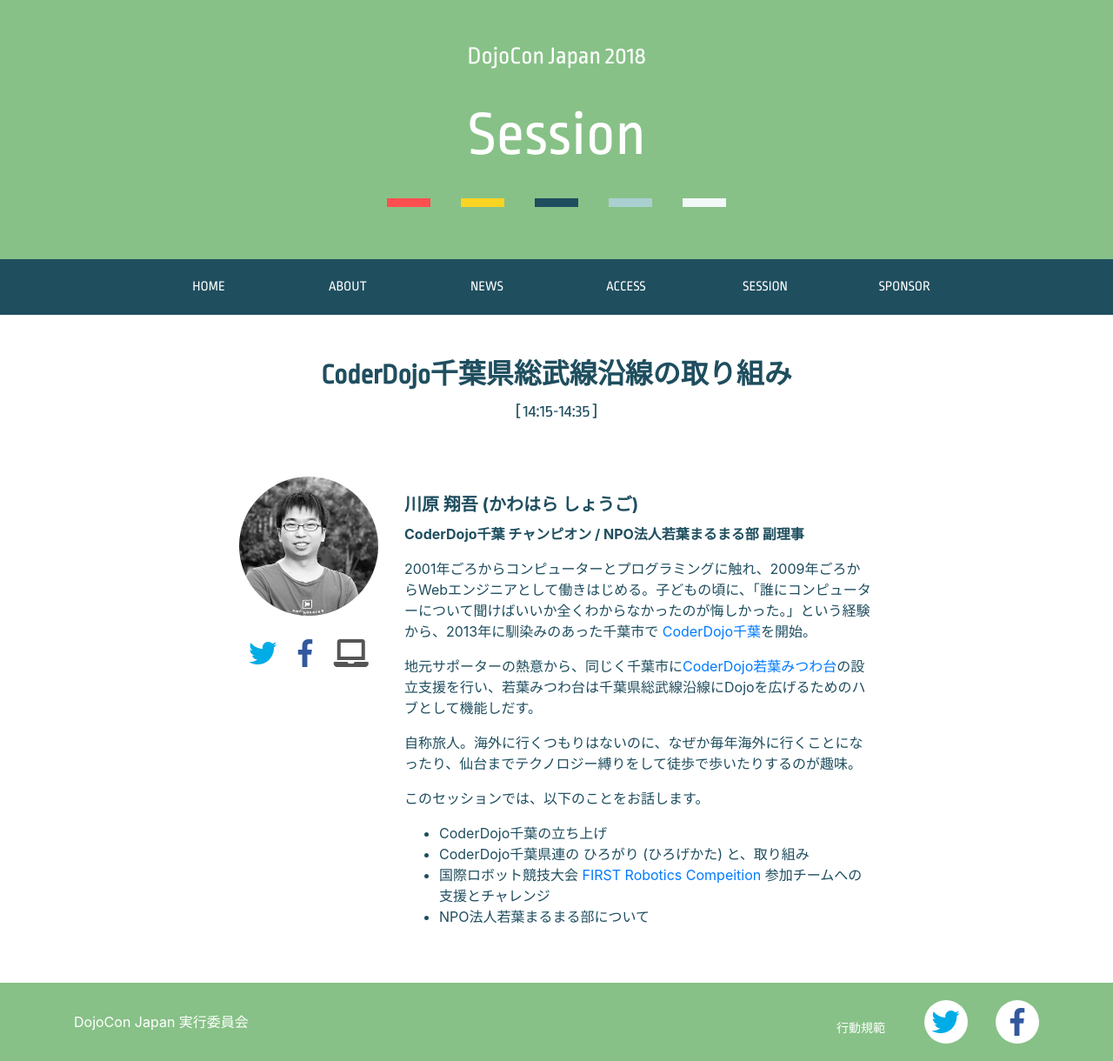
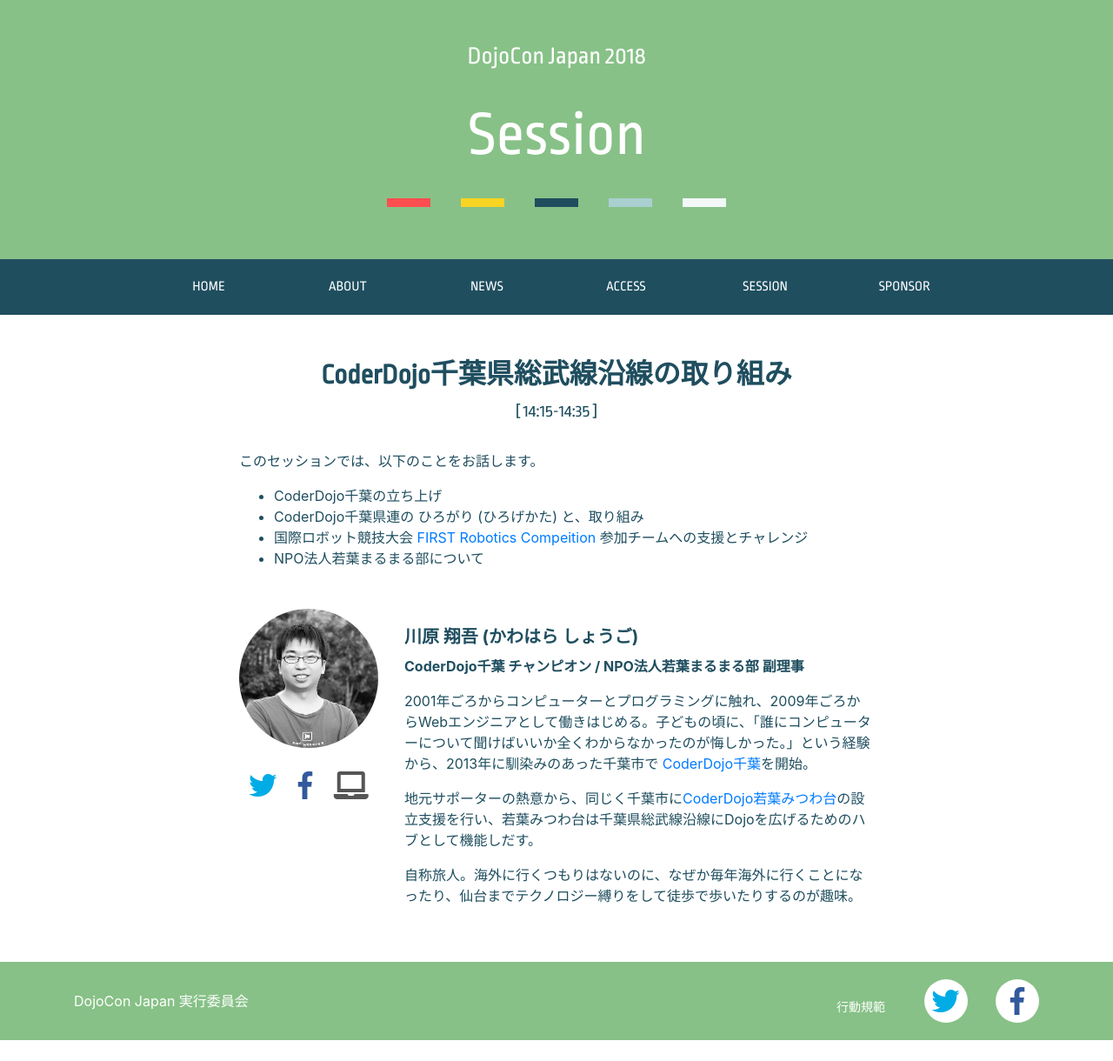
Before and after one commit to coderdojo-japan/dojocon2018.coderdojo.jp, a Jekyll site: the page built from _session/1415_shogo-kawahara.md, in a window 1280 px wide. Shown: the whole page at 87% size. Built offline with Jekyll 4.4.1, drawn with Linux system fonts in a browser that asks for light colours; nearby versions of some CDN libraries; after the commit the page ends 1196 px from its top, so only the background shows below that.

```diff
--- a/_session/1415_shogo-kawahara.md
+++ b/_session/1415_shogo-kawahara.md
@@ -12,18 +12,18 @@ speaker-info: "
 <p>地元サポーターの熱意から、同じく千葉市に<a href=\"http://chiba-rucy.com/chibaooclub/wakabaooclub/wakaba-programming\" target=\"_blank\">CoderDojo若葉みつわ台</a>の設立支援を行い、若葉みつわ台は千葉県総武線沿線にDojoを広げるためのハブとして機能しだす。</p>
 
 <p>自称旅人。海外に行くつもりはないのに、なぜか毎年海外に行くことになったり、仙台までテクノロジー縛りをして徒歩で歩いたりするのが趣味。</p>
+"
+twitter: https://twitter.com/ooharabucyou
+facebook: https://www.facebook.com/ooharabucyou
+url-link: https://hirai.bucyou.net/
+layout: session
+---
 
 <p>このセッションでは、以下のことをお話します。</p>
 
 <ul>
 <li>CoderDojo千葉の立ち上げ</li>
 <li>CoderDojo千葉県連の ひろがり (ひろげかた) と、取り組み</li>
-<li>国際ロボット競技大会 <a href=\"https://www.firstinspires.org/\" target=\"_blank\">FIRST Robotics Compeition</a> 参加チームへの支援とチャレンジ</li>
+<li>国際ロボット競技大会 <a href="https://www.firstinspires.org/" target="_blank">FIRST Robotics Compeition</a> 参加チームへの支援とチャレンジ</li>
 <li>NPO法人若葉まるまる部について</li>
 </ul>
-"
-twitter: https://twitter.com/ooharabucyou
-facebook: https://www.facebook.com/ooharabucyou
-url-link: https://hirai.bucyou.net/
-layout: session
----
```
Also changed, not shown: _session/1515_yuma-soga.md (added, +32 -0 lines), img/soga.jpg (added).
